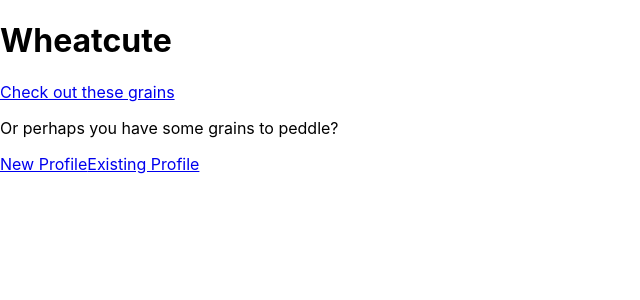
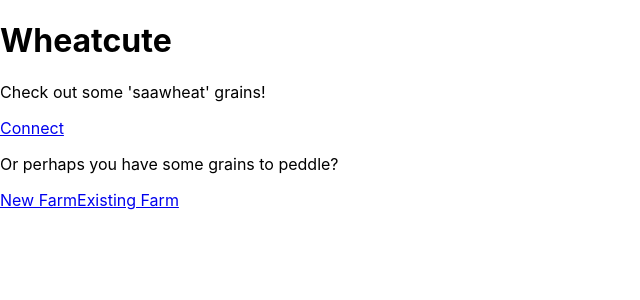
Before and after one commit to Fair-Trade-Grains/frontend, a React (Create React App) app: page / in a window 1280 px wide. Shown: the top 300 px of the page, without its empty margins (0-640 px from the left). Built offline with nearby package versions, Linux system fonts and the light colour scheme.

Commit message:
Update Landing wording and buttons

```diff
--- a/src/components/GrainResults.js
+++ b/src/components/GrainResults.js
@@ -7,7 +7,7 @@ import data from '../mockData'
 const GrainResults = () => {
 
   // need to fetch all grains from server and setState with setGrains
-  // need to fetch all farms with just .name & .region
+  // need to fetch all farms with just .id, .name & .region
 
   const [grains, setGrains] = useState([])
   const [farms, setFarms] = useState([])
@@ -24,7 +24,7 @@ const GrainResults = () => {
   const filteredCards = filtered.map(grain => {
     let farm = farms.find(farm => grain.farm_id === farm.id)
     return (
-      <Grain key={grain.id} grain={grain} farm={farm} />
+      <Grain key={grain.id} grain={grain} farm={farm}/>
     )
   })
 
--- a/src/components/Landing.js
+++ b/src/components/Landing.js
@@ -6,12 +6,13 @@ const Landing = () => {
   return (
     <div>
       <div className='grains-portal'>
-        <Link to='grains'>Check out these grains </Link>
+        <p>Check out some 'saawheat' grains!</p>
+        <Link to='grains'>Connect</Link>
       </div>
       <div className='farmers-portal'>
-        <p> Or perhaps you have some grains to peddle? </p>
-        <Link to='create-farmer'>New Profile</Link>
-        <Link to='farms'>Existing Profile</Link>
+        <p>Or perhaps you have some grains to peddle?</p>
+        <Link to='create-farmer'>New Farm</Link>
+        <Link to='farms'>Existing Farm</Link>
       </div>
     </div>
   )
```
